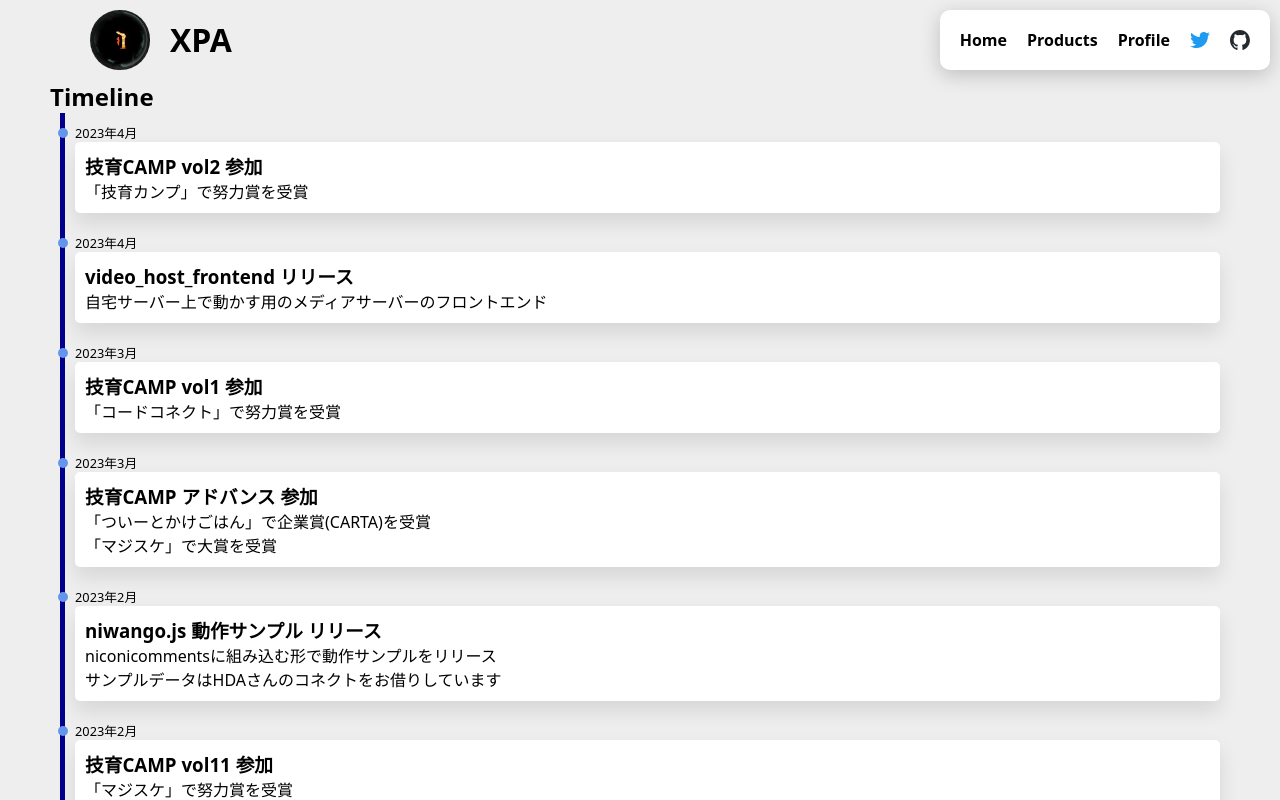
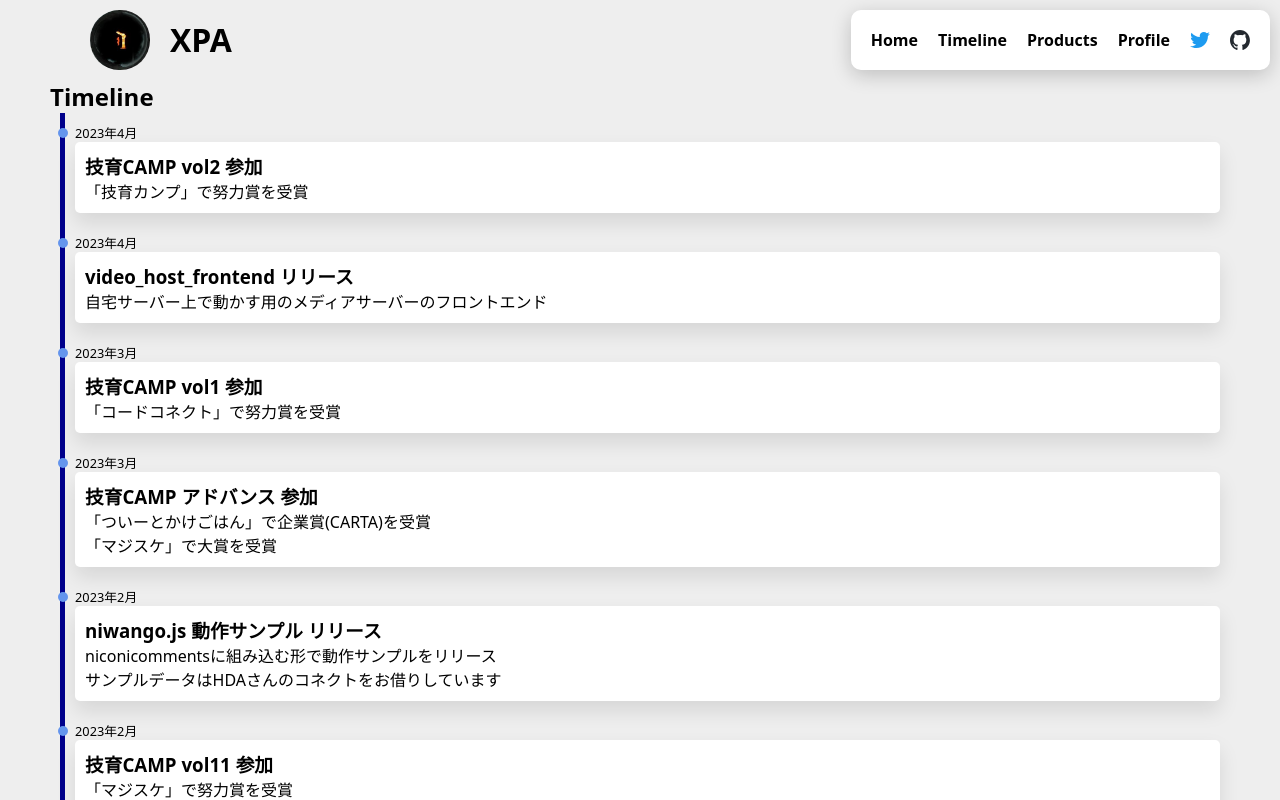
Before and after one commit to xpadev-net/portfolio, a Next.js app: page / in a window 1280 px wide. Shown: the top 800 px of the page. Built offline with nearby package versions, Linux system fonts and the light colour scheme.

Commit message:
improve: add timeline section

```diff
--- a/src/components/header/index.tsx
+++ b/src/components/header/index.tsx
@@ -24,6 +24,9 @@ const Header = ({ id }: props) => {
       <nav className={Styles.nav}>
         <a href={"#home"} className={Styles.link}>
           Home
+        </a>
+        <a href={"#timeline"} className={Styles.link}>
+          Timeline
         </a>
         <a href={"#products"} className={Styles.link}>
           Products
--- a/src/pages/index.tsx
+++ b/src/pages/index.tsx
@@ -6,7 +6,7 @@ const Index = () => {
   return (
     <div className={Styles.wrapper}>
       <Header id={"home"} />
-      <Timeline id={"products"} />
+      <Timeline id={"timeline"} />
     </div>
   );
 };
```
